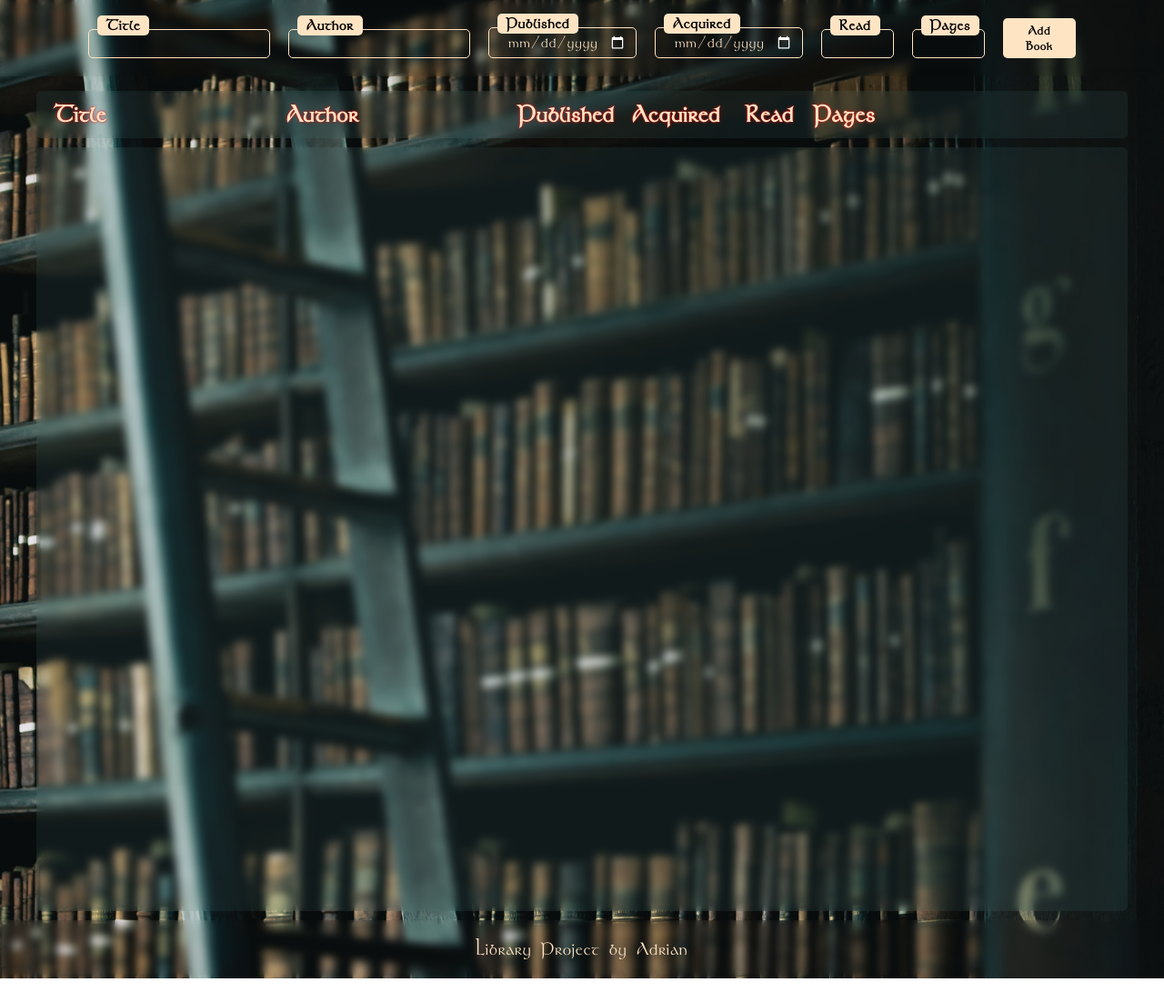
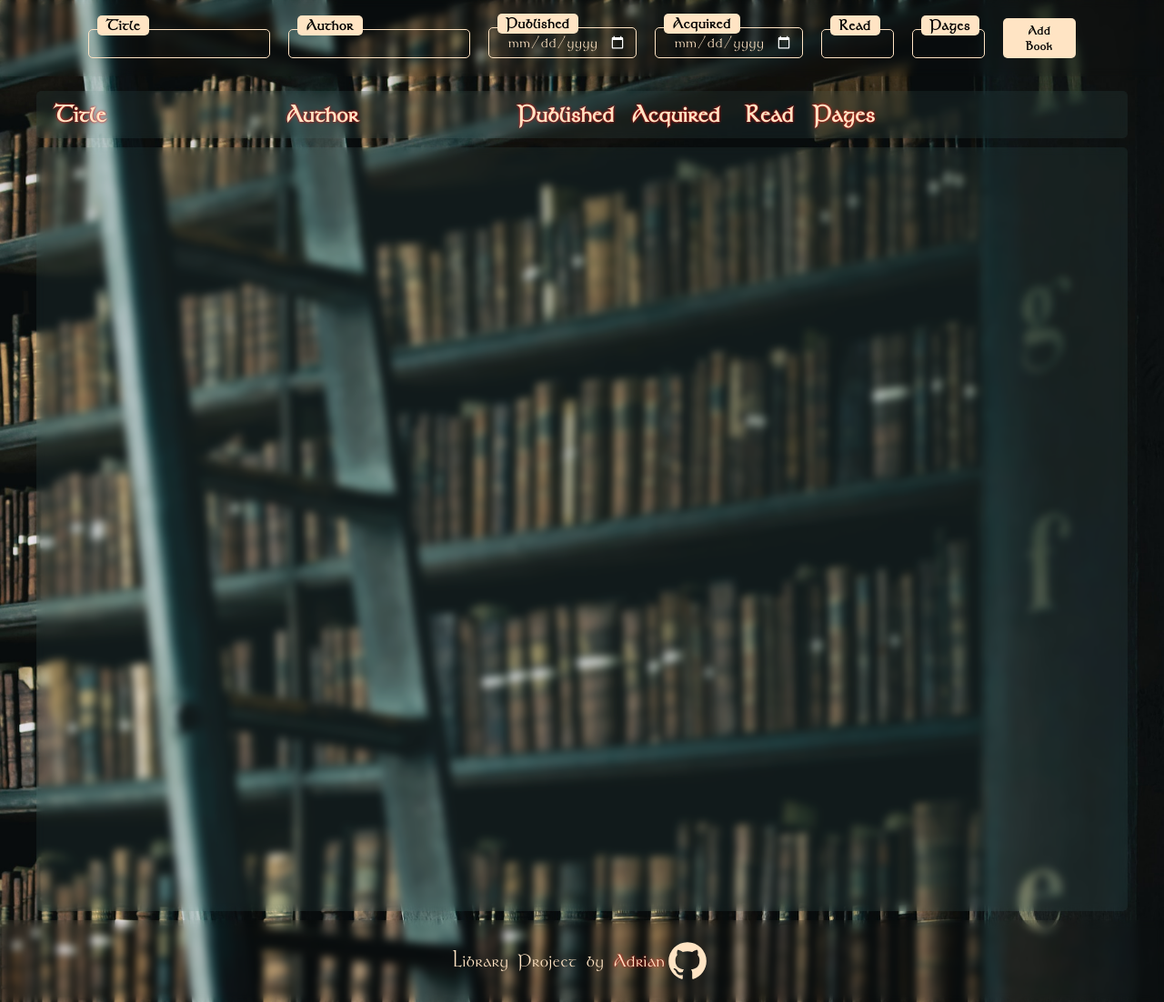
Before and after one commit to adrian92612/library-odin, a plain HTML site: page index.html in a window 1280 px wide. Shown: the whole page at 91% size. Before the commit the page ends 1076 px from the top, so only its background shows below. Drawn offline with Linux system fonts and the light colour scheme.

Commit message:
Finished the Footer
--Finished the footer, used the html code for space beside the anchor tag. Going to submit this project now and may come back later for improvements.

```diff
--- a/index.html
+++ b/index.html
@@ -104,6 +104,15 @@
       <p class="type3">Pages</p>
     </div>
     <div id="container"></div>
-    <footer>Library Project by Adrian</footer>
+    <footer>
+      Library Project by&nbsp
+      <a href="https://github.com/adrian92612" target="_blank">Adrian</a>
+      <svg xmlns="http://www.w3.org/2000/svg" viewBox="0 0 24 24">
+        <title>github</title>
+        <path
+          d="M12,2A10,10 0 0,0 2,12C2,16.42 4.87,20.17 8.84,21.5C9.34,21.58 9.5,21.27 9.5,21C9.5,20.77 9.5,20.14 9.5,19.31C6.73,19.91 6.14,17.97 6.14,17.97C5.68,16.81 5.03,16.5 5.03,16.5C4.12,15.88 5.1,15.9 5.1,15.9C6.1,15.97 6.63,16.93 6.63,16.93C7.5,18.45 8.97,18 9.54,17.76C9.63,17.11 9.89,16.67 10.17,16.42C7.95,16.17 5.62,15.31 5.62,11.5C5.62,10.39 6,9.5 6.65,8.79C6.55,8.54 6.2,7.5 6.75,6.15C6.75,6.15 7.59,5.88 9.5,7.17C10.29,6.95 11.15,6.84 12,6.84C12.85,6.84 13.71,6.95 14.5,7.17C16.41,5.88 17.25,6.15 17.25,6.15C17.8,7.5 17.45,8.54 17.35,8.79C18,9.5 18.38,10.39 18.38,11.5C18.38,15.32 16.04,16.16 13.81,16.41C14.17,16.72 14.5,17.33 14.5,18.26C14.5,19.6 14.5,20.68 14.5,21C14.5,21.27 14.66,21.59 15.17,21.5C19.14,20.16 22,16.42 22,12A10,10 0 0,0 12,2Z"
+        />
+      </svg>
+    </footer>
   </body>
 </html>
--- a/styles.css
+++ b/styles.css
@@ -246,10 +246,24 @@ body {
 }
 
 footer {
-  text-align: center;
+  display: flex;
+  align-items: center;
+  justify-content: center;
   font-size: 1.2rem;
   width: 100%;
   backdrop-filter: var(--bg-blur);
   padding: 20px 0;
   bottom: 0;
 }
+
+footer a {
+  text-decoration: none;
+  color: var(--bisque);
+  text-shadow: 0 0 3px red;
+}
+
+svg {
+  height: auto;
+  width: 50px;
+  fill: var(--bisque);
+}
```
